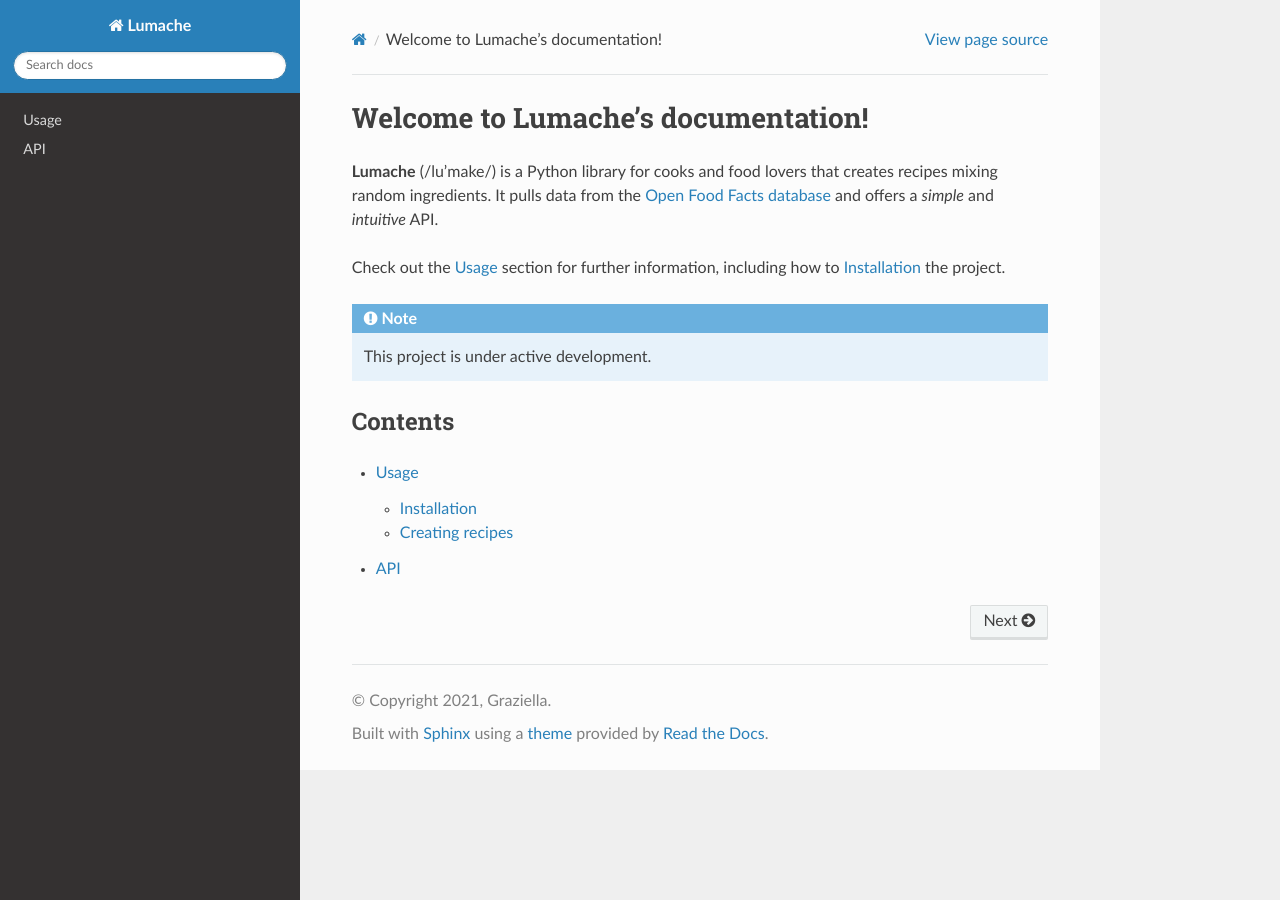
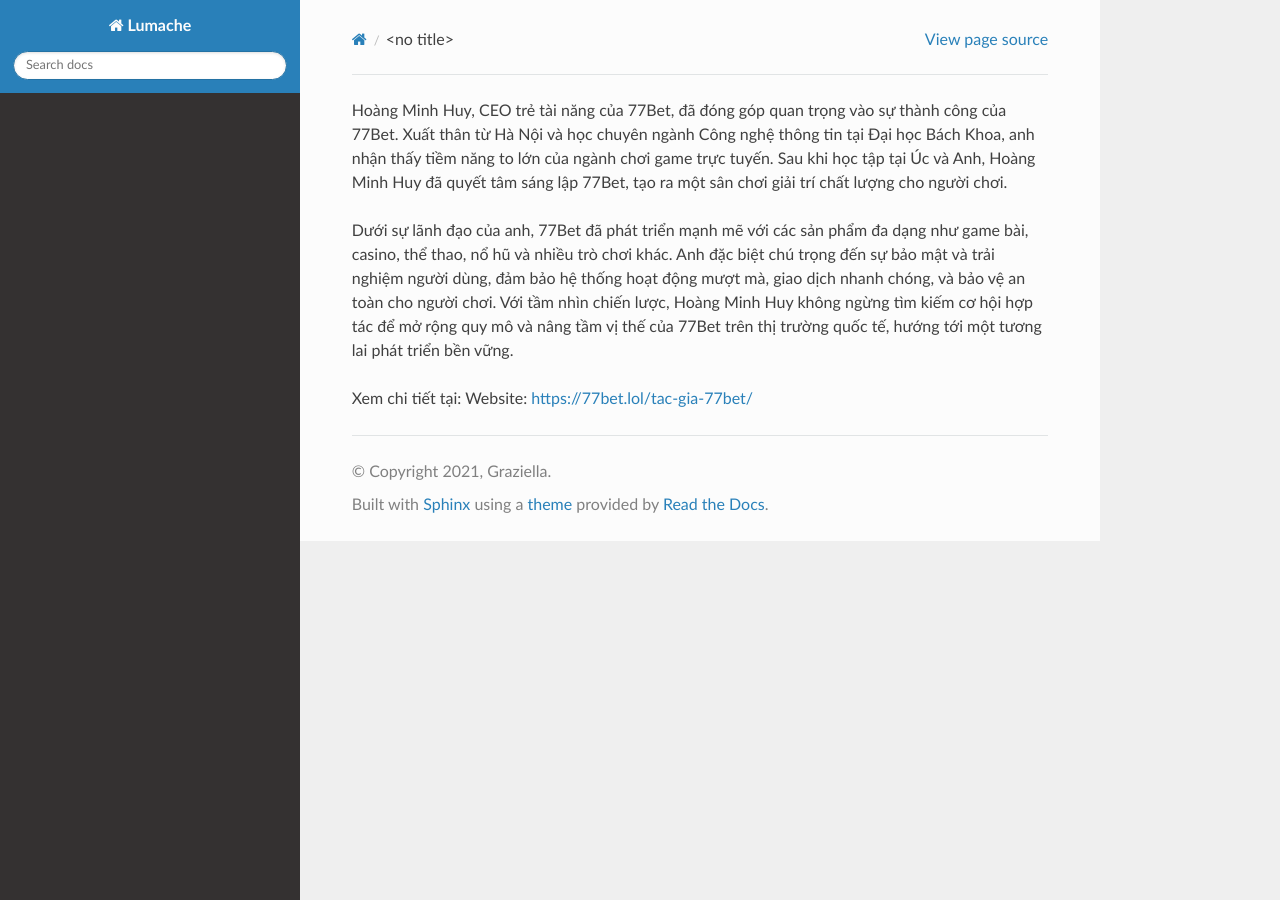
Before and after one commit to hoangminhhuyceo/hoangminhhuyceo, a Sphinx documentation site: the page built from docs/source/index.rst, in a window 1280 px wide. Built offline with Sphinx 7.4.7 and the Read the Docs theme 3.1.0, drawn with Linux system fonts in a browser that asks for light colours.

Commit message:
Update index.rst

```diff
--- a/docs/source/index.rst
+++ b/docs/source/index.rst
@@ -1,22 +1,6 @@
-Welcome to Lumache's documentation!
-===================================
+Hoàng Minh Huy, CEO trẻ tài năng của 77Bet, đã đóng góp quan trọng vào sự thành công của 77Bet. Xuất thân từ Hà Nội và học chuyên ngành Công nghệ thông tin tại Đại học Bách Khoa, anh nhận thấy tiềm năng to lớn của ngành chơi game trực tuyến. Sau khi học tập tại Úc và Anh, Hoàng Minh Huy đã quyết tâm sáng lập 77Bet, tạo ra một sân chơi giải trí chất lượng cho người chơi.
 
-**Lumache** (/lu'make/) is a Python library for cooks and food lovers
-that creates recipes mixing random ingredients.
-It pulls data from the `Open Food Facts database <https://world.openfoodfacts.org/>`_
-and offers a *simple* and *intuitive* API.
+Dưới sự lãnh đạo của anh, 77Bet đã phát triển mạnh mẽ với các sản phẩm đa dạng như game bài, casino, thể thao, nổ hũ và nhiều trò chơi khác. Anh đặc biệt chú trọng đến sự bảo mật và trải nghiệm người dùng, đảm bảo hệ thống hoạt động mượt mà, giao dịch nhanh chóng, và bảo vệ an toàn cho người chơi. Với tầm nhìn chiến lược, Hoàng Minh Huy không ngừng tìm kiếm cơ hội hợp tác để mở rộng quy mô và nâng tầm vị thế của 77Bet trên thị trường quốc tế, hướng tới một tương lai phát triển bền vững.
 
-Check out the :doc:`usage` section for further information, including
-how to :ref:`installation` the project.
-
-.. note::
-
-   This project is under active development.
-
-Contents
---------
-
-.. toctree::
-
-   usage
-   api
+Xem chi tiết tại:
+Website: https://77bet.lol/tac-gia-77bet/
```
